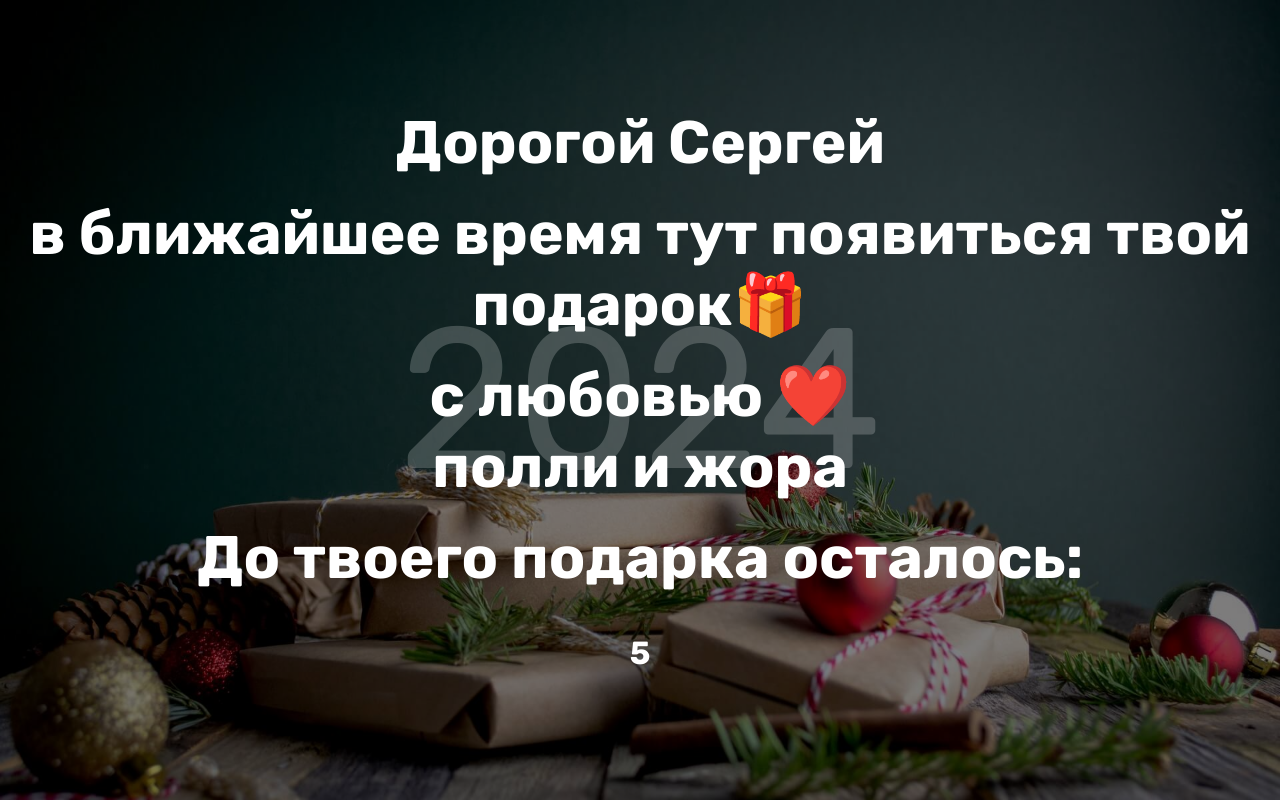
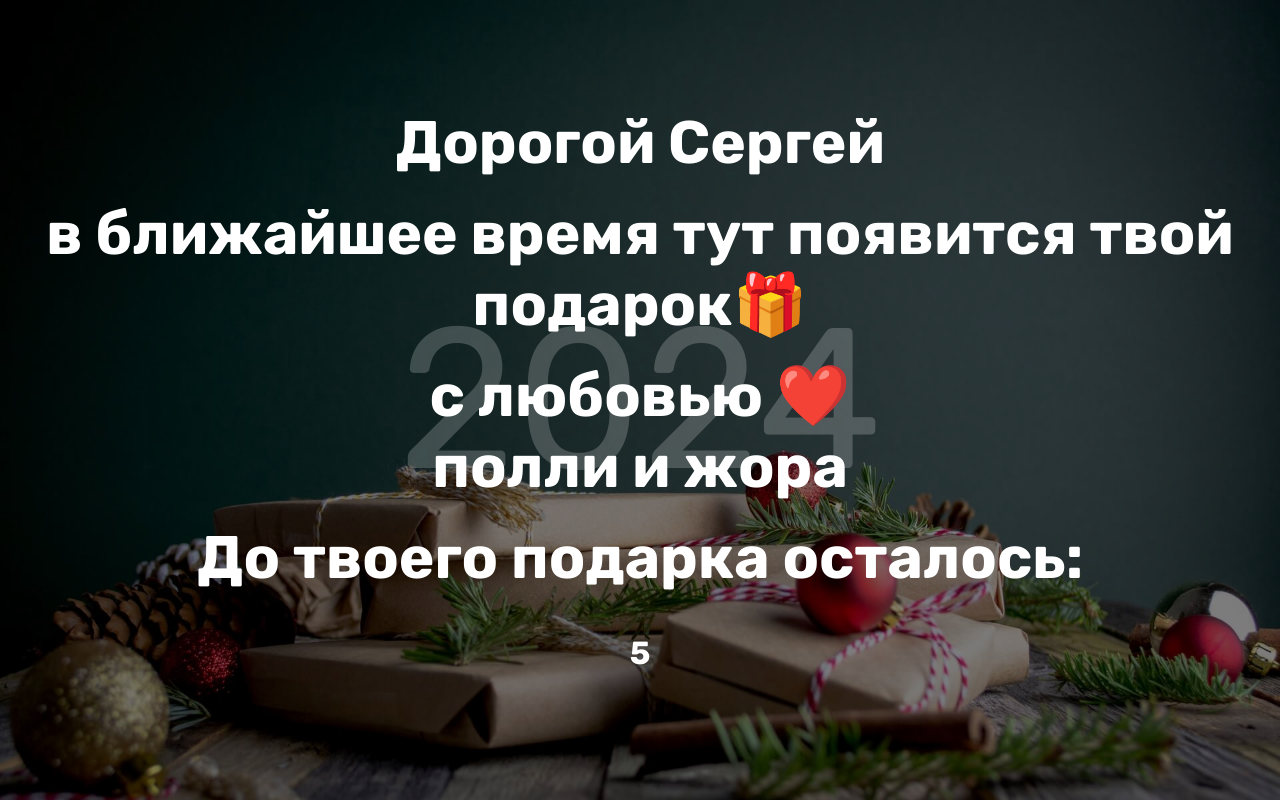
Before and after one commit to d3942/podarok_6, a plain HTML site: page index.html in a window 1280 px wide. Drawn offline with Linux system fonts and the light colour scheme.

Commit message:
Update index.html

```diff
--- a/index.html
+++ b/index.html
@@ -19,7 +19,7 @@
 
         <!-- этап 2 -->
         <h1 class="title">Дорогой Сергей</h1>
-        <h1 class="title">в ближайшее время тут появиться твой подарок🎁</h1>
+        <h1 class="title">в ближайшее время тут появится твой подарок🎁</h1>
         <h1 class="title">с любовью ❤️<br>полли и жора</h1>
         <h1 class="title">До твоего подарка осталось:</h1>
 
```
